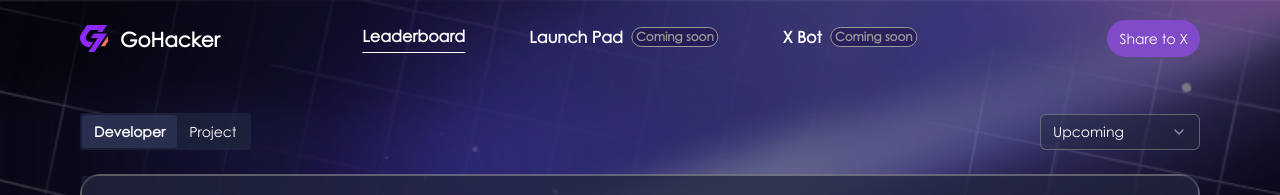
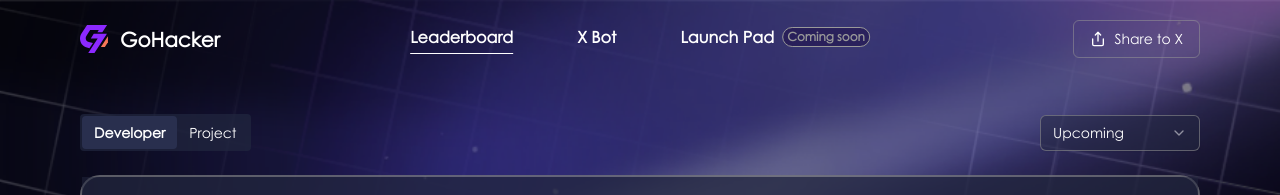
Before and after one commit to YoubetDao/GoHacker-Frontend, a Next.js app: page /dashboard in a window 1280 px wide. Shown: the top 195 px of the page. Built offline with nearby package versions, Linux system fonts and the light colour scheme; no server answers.

Commit message:
fix: make share x button look better

```diff
--- a/app/dashboard/_components/Nav.tsx
+++ b/app/dashboard/_components/Nav.tsx
@@ -2,6 +2,7 @@
 import Button from "@/components/common/Button";
 import Image from "next/image";
 import { usePathname, useRouter } from "next/navigation";
+import { Share } from "lucide-react";
 
 const NAVS = [
   {
@@ -9,13 +10,12 @@ const NAVS = [
     href: "/dashboard",
   },
   {
+    name: "X Bot",
+    href: "/x-bot",
+  },
+  {
     name: "Launch Pad",
     href: "/launchpad",
-    isComingSoon: true,
-  },
-  {
-    name: "X Bot",
-    href: "/x-bot",
     isComingSoon: true,
   },
 ];
@@ -64,7 +64,11 @@ export default function Nav() {
         ))}
       </div>
       <div>
-        <Button className="font-medium rounded-full" onClick={handleShareToX}>
+        <Button
+          className="font-medium px-4 py-2 text-sm flex items-center gap-2 whitespace-nowrap bg-transparent border border-[rgba(151,151,151,0.54)]  hover:border-white/40 text-white hover:bg-white/5"
+          onClick={handleShareToX}
+        >
+          <Share className="w-4 h-4" />
           Share to X
         </Button>
       </div>
```
